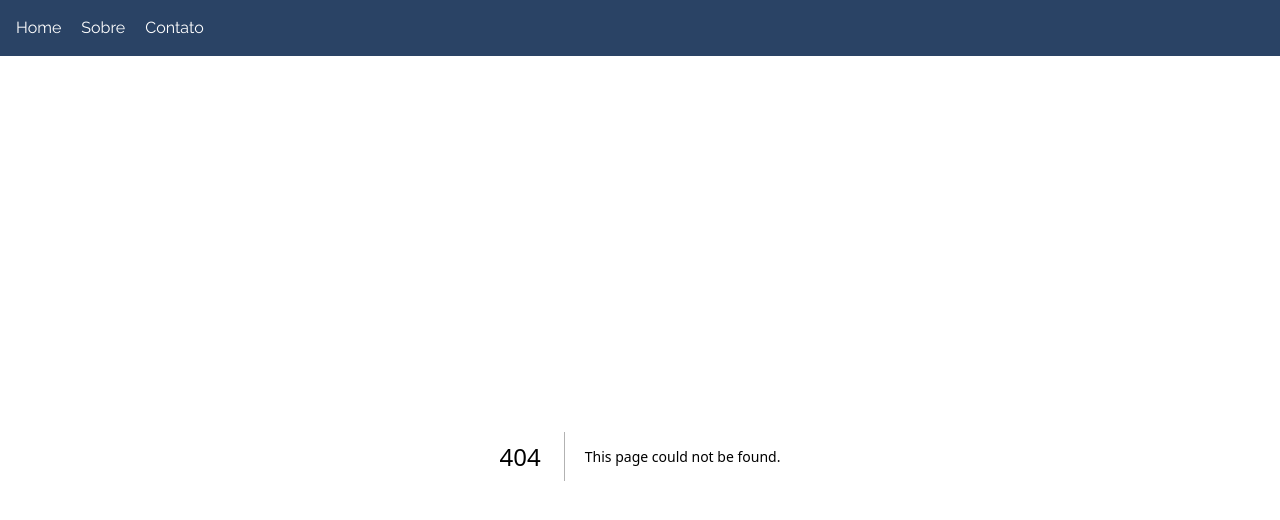
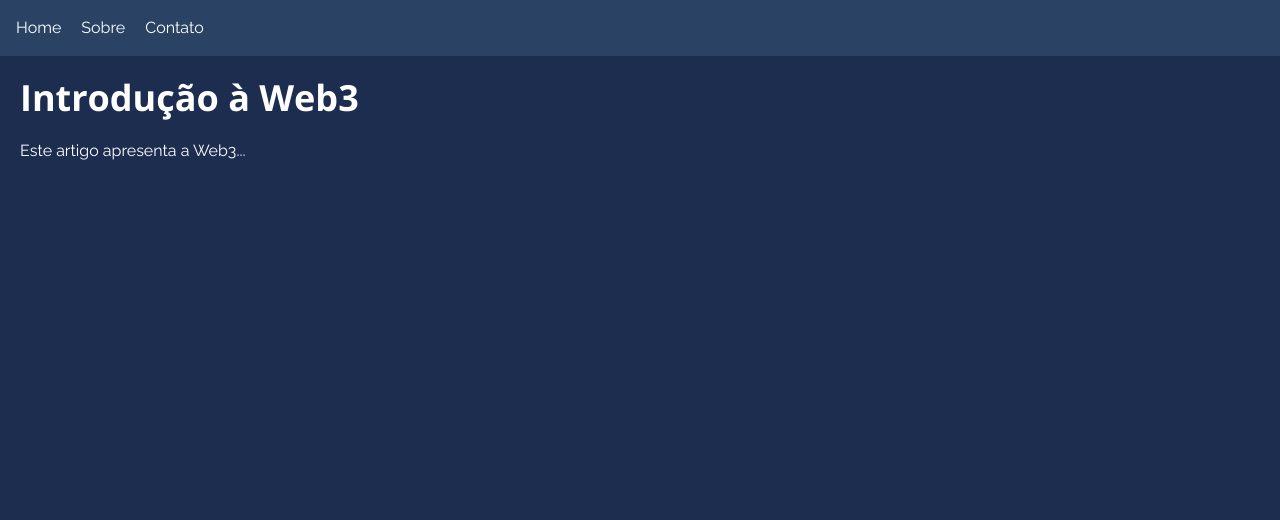
Before and after one commit to vitord3v/blockchainblog, a Next.js app: page /posts/1 in a window 1280 px wide. Before the commit this address had no page. Shown: the top 520 px of the page. Built offline with nearby package versions, Linux system fonts and the light colour scheme.

Commit message:
[feat] create dynamic post Page

```diff
--- /dev/null
+++ b/pages/posts/[id].jsx
@@ -0,0 +1,42 @@
+import { Box, Heading, Text } from "@chakra-ui/react";
+import { useRouter } from "next/router";
+import Header from "../../components/Header";
+
+// Este é um exemplo de dados para as postagens do blog. Substitua isto pela sua chamada à API.
+const posts = [
+  {
+    id: 1,
+    title: "Introdução à Web3",
+    content: "Este artigo apresenta a Web3...",
+  },
+  {
+    id: 2,
+    title: "Por que Blockchain é revolucionário",
+    content: "Neste post, vamos explorar por que o blockchain...",
+  },
+  // Adicione mais postagens conforme necessário
+];
+
+const Post = () => {
+  const router = useRouter();
+  const { id } = router.query;
+
+  // Encontra a postagem correspondente ao id da rota.
+  const post = posts.find((post) => post.id === Number(id));
+
+  // Se a postagem não foi encontrada, retorna null.
+  if (!post) {
+    return null;
+  }
+
+  return (
+    <Box>
+      <Box p={5}>
+        <Heading as="h1" mb={5}>{post.title}</Heading>
+        <Text mt={4}>{post.content}</Text>
+      </Box>
+    </Box>
+  );
+};
+
+export default Post;
```
